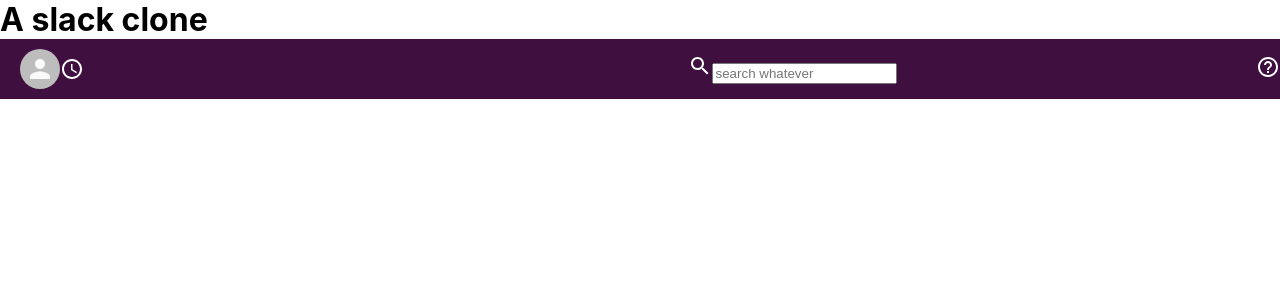
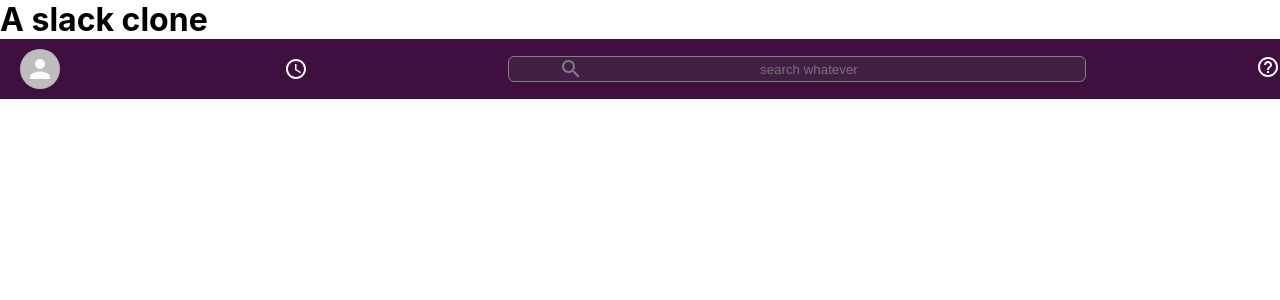
Before and after one commit to sgneha/chatIt, a React (Create React App) app: page / in a window 1280 px wide. Shown: the top 300 px of the page. Built offline with nearby package versions, Linux system fonts and the light colour scheme; the HTML template or start-up script is replaced by a standard one.

Commit message:
header search css and cleanup header componenet

```diff
--- a/src/components/Header.js
+++ b/src/components/Header.js
@@ -9,20 +9,14 @@
   return (
     <div className="header">
       <div className="header__left">
-        {/* Avatars for logged in users*/}
         <Avatar className="header__avatar" alt={"neha"} src="" />
-        {/* Time*/}
         <AccessTimeIcon />
       </div>
       <div className="header__search">
-        {/*search icon */}
         <SearchIcon />
-
-        {/* input*/}
         <input placeholder="search whatever" />
       </div>
       <div className="header-right">
-        {/* help icon */}
         <HelpOutlineIcon />
       </div>
     </div>
--- a/src/styles/Header.css
+++ b/src/styles/Header.css
@@ -12,3 +12,28 @@
   align-items: center;
   margin-left: 20px;
 }
+.header__left > .MuiSvgIcon-root {
+  margin-left: auto;
+  margin-right: 30px;
+}
+
+.header__search {
+  flex: 0.4;
+  background-color: #421f44;
+  text-align: center;
+  display: flex;
+  padding: 0 50px;
+  color: gray;
+  border: 1px gray solid;
+  border-radius: 6px;
+}
+.header__search > input {
+  background-color: transparent;
+  text-align: center;
+  border: none;
+  min-width: 35vw;
+}
+
+.header__right {
+  flex: 0.3;
+}
```
